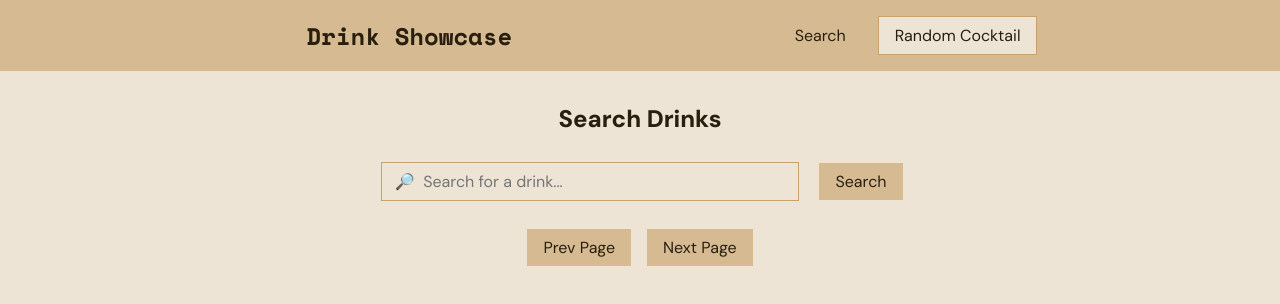
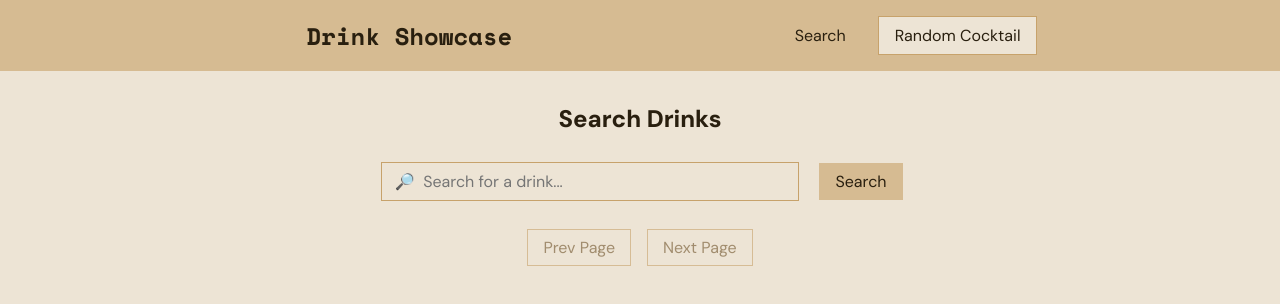
Before and after one commit to vikkoooo/CocktailApi_React, a React (Vite) app: page /search in a window 1280 px wide. Shown: the top 304 px of the page. Built offline with nearby package versions, Linux system fonts and the light colour scheme.

Commit message:
fade out disabled button

```diff
--- a/src/css/SearchPage.css
+++ b/src/css/SearchPage.css
@@ -110,3 +110,12 @@
 	background-color: #c7a26b;
 	color: #4b320c;
 }
+
+.search-buttons button:disabled {
+	background-color: #ede4d5;
+	border: 1px solid #c7a26b;
+	color: #6f532a;
+	cursor: not-allowed;
+	opacity: 0.6;
+	padding: calc(0.5rem - 1px) calc(1rem - 1px);
+}
```
